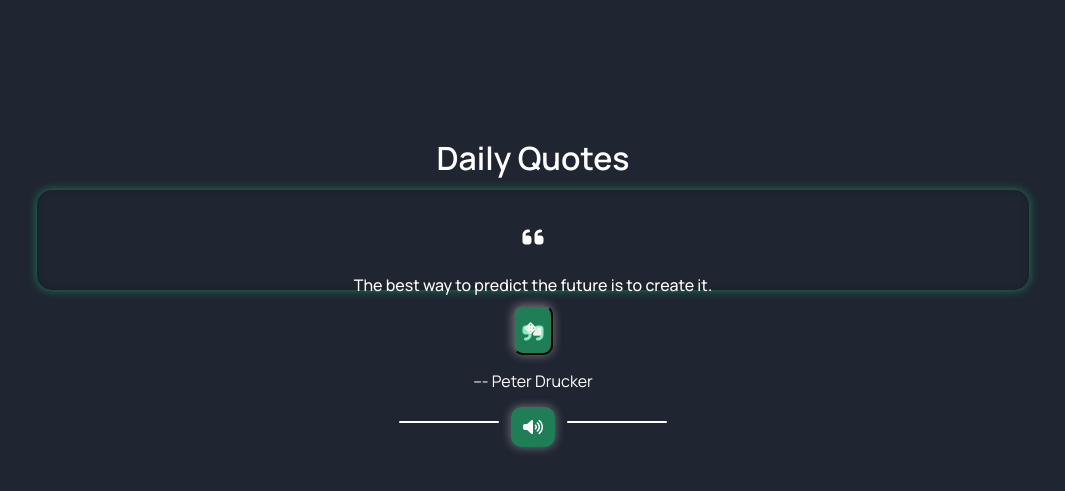
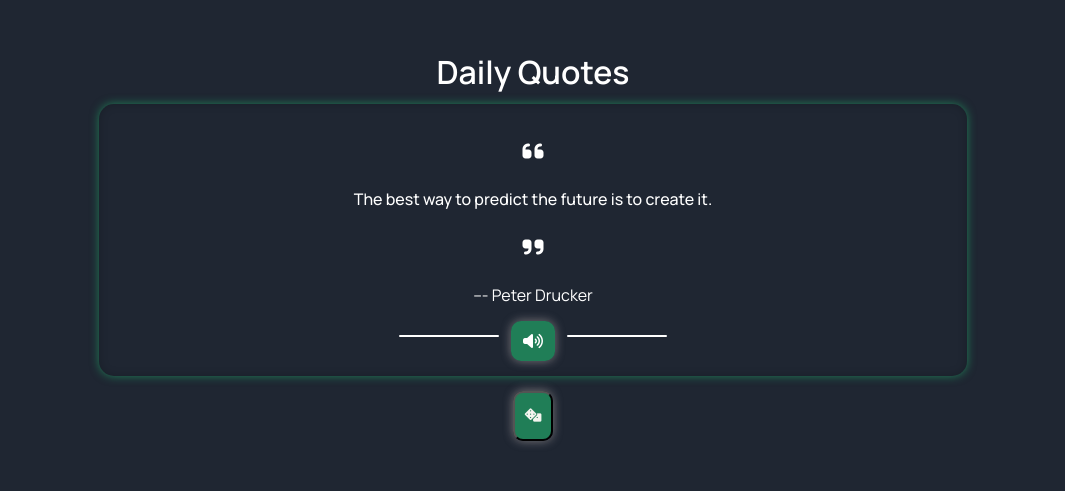
Before and after one commit to adeyemimichael/quote-generator-app, a plain HTML site: page index.html in a window 1280 px wide. Shown: the part 157-648 px from the top of the page, without its empty margins (107-1172 px from the left). Drawn offline with Linux system fonts and the light colour scheme.

Commit message:
Update style.css

```diff
--- a/style.css
+++ b/style.css
@@ -21,8 +21,8 @@ width:100%;
     align-items: center;
 }
 .quote{
-    width:80%;
-    height:100px;
+    width:70%;
+    height:fit-content;
     text-align: center;
     font-size: 1rem;
     margin-bottom: 20px;
```
